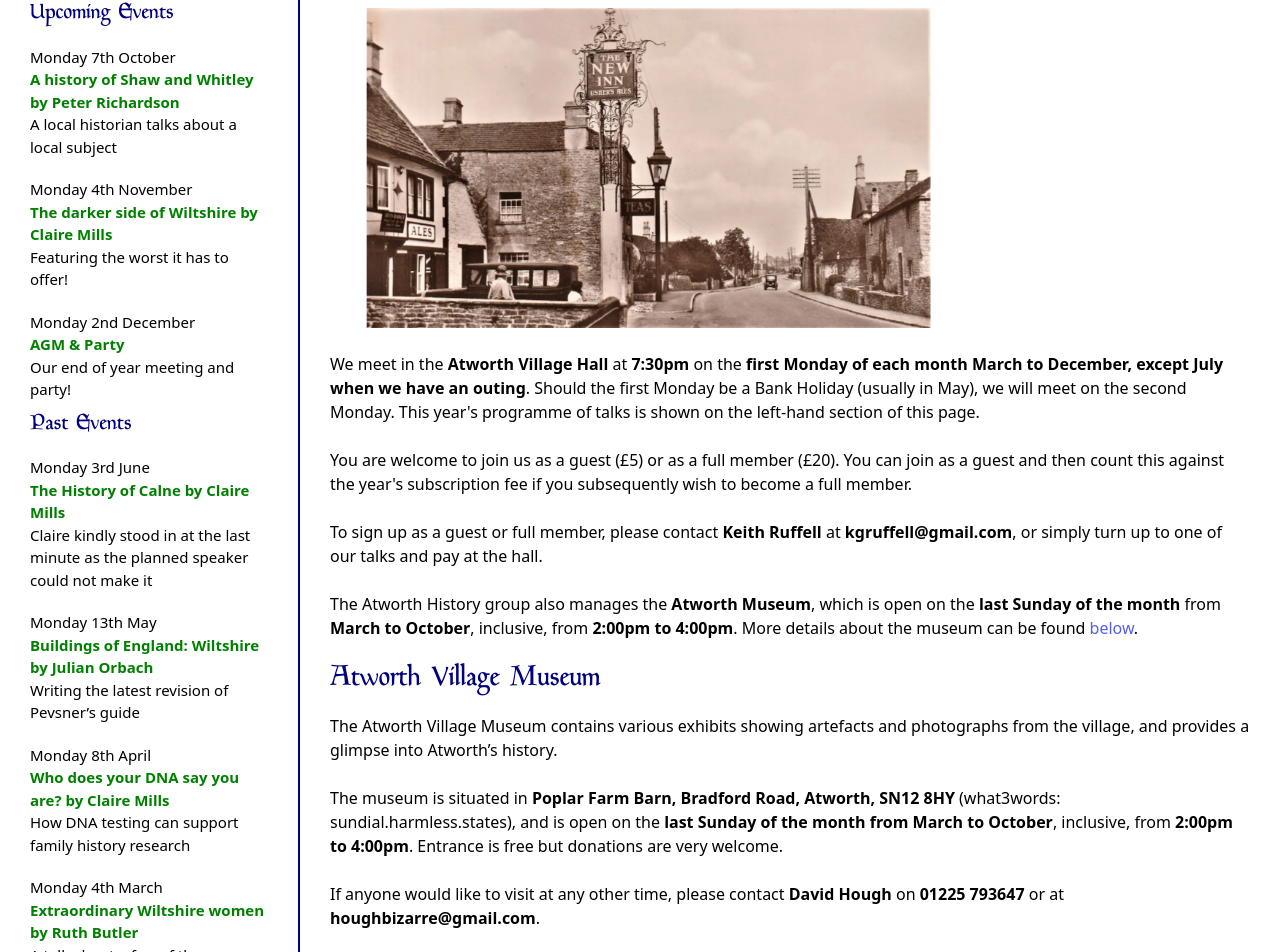
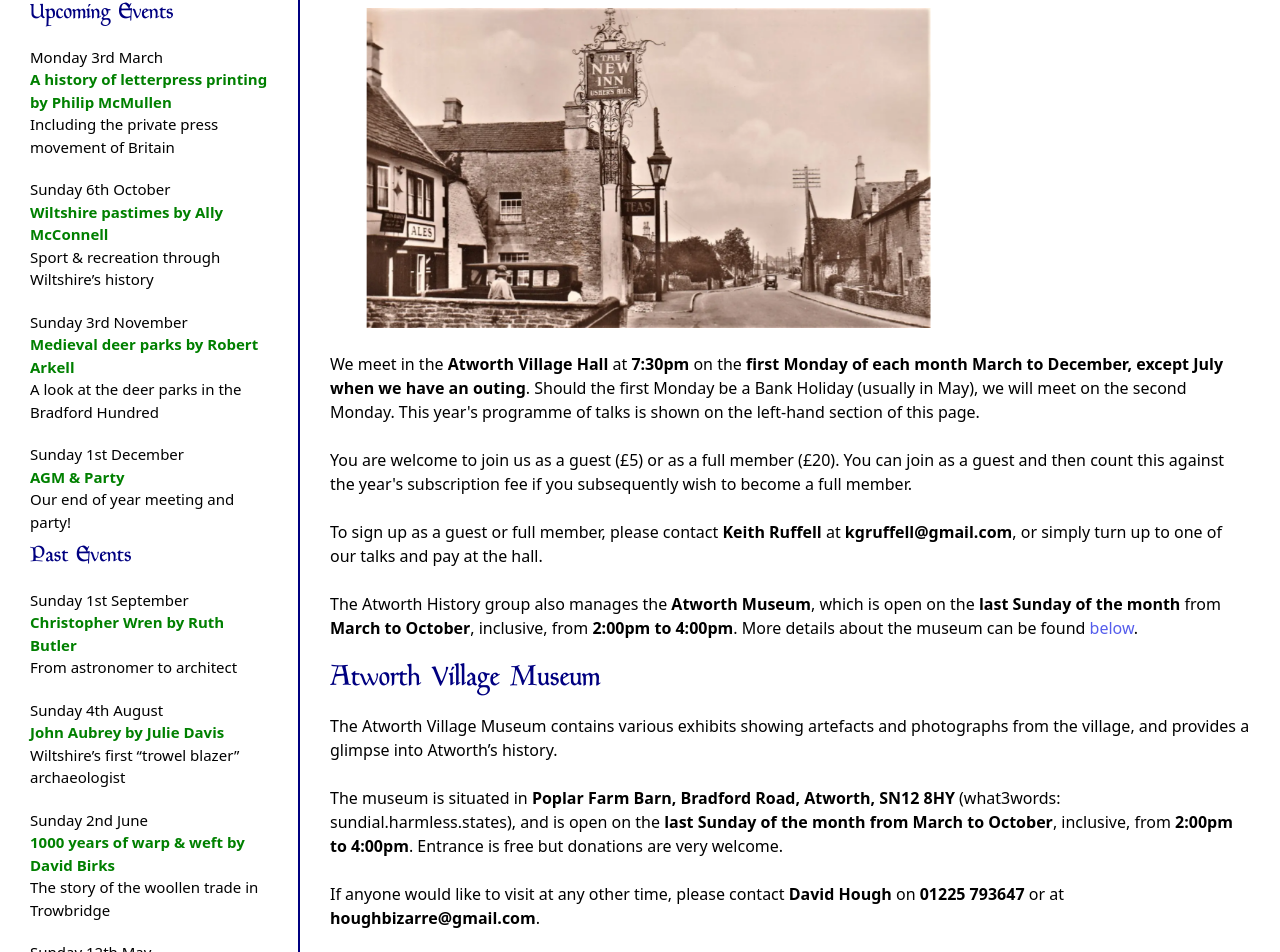
Before and after one commit to Clatherine/Atworth_history_group, a React (Vite) app: page / in a window 1280 px wide. Shown: the part 352-1304 px from the top of the page. Built offline with nearby package versions, Linux system fonts and the light colour scheme.

Commit message:
2025 meetings

```diff
--- a/src/Components/Events.jsx
+++ b/src/Components/Events.jsx
@@ -13,48 +13,48 @@ function Events() {
 
   const eventsArray = [
     {
-      date: new Date("2024-01-08"),
-      title: "Wiltshire follies by Jonathan Holt",
-      details: "A tour of Wiltshire’s follies in their many forms",
+      date: new Date("2025-03-03"),
+      title: "A history of letterpress printing by Philip McMullen",
+      details: "Including the private press movement of Britain",
     },
     {
-      date: new Date("2024-02-05"),
-      title: "Wiltshire gate lodges by James Holden",
-      details: "The buildings that guard our grand country houses",
+      date: new Date("2024-04-07"),
+      title: "The Moulton Trust by Dave Ecob",
+      details: "A talk about Alex Moulton, his work and his home",
     },
     {
-      date: new Date("2024-03-04"),
-      title: "Extraordinary Wiltshire women by Ruth Butler",
+      date: new Date("2024-05-12"),
+      title: "The Melksham Murderer by Lisa Ellis",
       details:
-        "A talk about a few of the many amazing women who shaped Wiltshire’s history",
+        "Delving into a dark episode in Melksham’s past",
     },
     {
-      date: new Date("2024-04-08"),
-      title: "Who does your DNA say you are? by Claire Mills",
-      details: "How DNA testing can support family history research",
+      date: new Date("2024-06-02"),
+      title: "1000 years of warp & weft by David Birks",
+      details: "The story of the woollen trade in Trowbridge",
     },
     {
-      date: new Date("2024-05-13"),
-      title: "Buildings of England: Wiltshire by Julian Orbach",
-      details: "Writing the latest revision of Pevsner’s guide",
+      date: new Date("2024-08-04"),
+      title: "John Aubrey by Julie Davis",
+      details: "Wiltshire’s first “trowel blazer” archaeologist",
     },
     {
-      date: new Date("2024-06-03"),
-      title: "The History of Calne by Claire Mills",
-      details: "Claire kindly stood in at the last minute as the planned speaker could not make it",
+      date: new Date("2024-09-01"),
+      title: "Christopher Wren by Ruth Butler",
+      details: "From astronomer to architect",
     },
     {
-      date: new Date("2024-10-07"),
-      title: "A history of Shaw and Whitley by Peter Richardson",
-      details: "A local historian talks about a local subject",
+      date: new Date("2024-10-06"),
+      title: "Wiltshire pastimes by Ally McConnell",
+      details: "Sport & recreation through Wiltshire’s history",
     },
     {
-      date: new Date("2024-11-04"),
-      title: "The darker side of Wiltshire by Claire Mills",
-      details: "Featuring the worst it has to offer!",
+      date: new Date("2024-11-03"),
+      title: "Medieval deer parks by Robert Arkell",
+      details: "A look at the deer parks in the Bradford Hundred",
     },
     {
-      date: new Date("2024-12-02"),
+      date: new Date("2024-12-01"),
       title: "AGM & Party",
       details: "Our end of year meeting and party!",
     },
```
